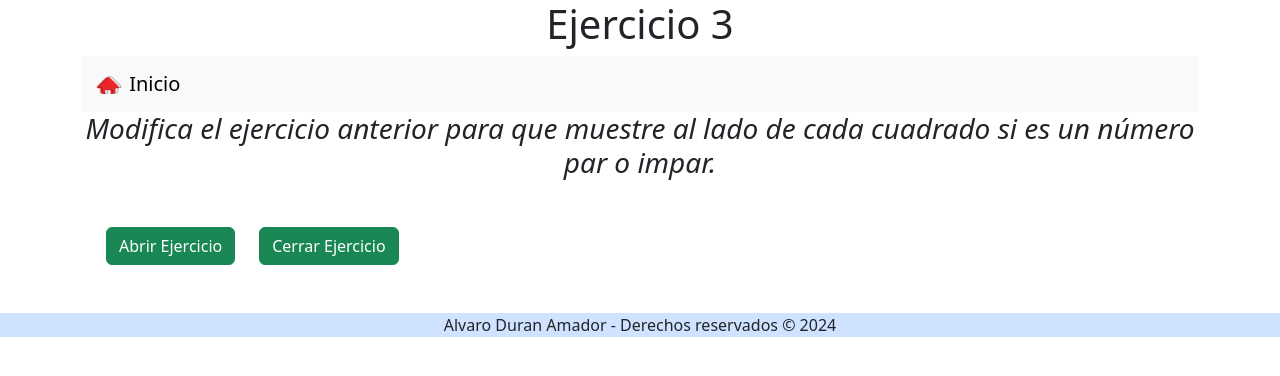
After one commit to alvaroduro/Tema2-DWES, a PHP site: page /ejercicios/ejer3/ejercicio3.php in a window 1280 px wide. The commit adds this page. Shown: the top 376 px of the page. Run offline with PHP 8.4, Linux system fonts and the light colour scheme.

Commit message:
ejercicio3

```diff
--- /dev/null
+++ b/soluciones_ejercicios/ejercicios/ejer3/ejercicio3.php
@@ -0,0 +1,55 @@
+<!DOCTYPE html>
+<html lang="es">
+
+<head>
+    <meta charset="UTF-8">
+    <meta name="viewport" content="width=device-width, initial-scale=1.0">
+    <title>Ejercicio 3</title>
+    <!--Incluimos BS-->
+    <?php require '../includes/boostrap.php'; ?>
+    <style>
+        #solucionEjer {
+            display: none;
+        }
+    </style>
+</head>
+
+<body>
+    <div class="container text-center">
+        <h1>Ejercicio 3</h1>
+        <?php require '../includes/nav.php'; ?>
+        <h3 class="titulo_ejercicio fst-italic">Modifica el ejercicio anterior para que muestre al lado de cada cuadrado si es un número par o impar.
+    </div>
+
+    <!--Botones-->
+    <div class="container botones d-flex my-5">
+        <button type="button" class="btn btn-success mx-4 btnAbrir" onclick="mostrarDiv()">Abrir Ejercicio</button>
+        <button type="button" class="btn btn-success btncerrar" onclick="ocultarDiv()">Cerrar Ejercicio</button>
+    </div>
+
+    <!--Div soluciones-->
+    <div class="container text-center my-5 border border-primary w-50 " id="solucionEjer">
+        <h4>Solución Ejercicio</h4>
+
+        <!--Solucion Ejercicio-->
+        <?php
+        $cuadrado;
+        //Variables
+        for ($i = 1; $i <= 30; $i++) {
+            $cuadrado = $i * $i;
+
+            //Comprobamos si es par o impar
+            if ($cuadrado % 2 == 0) {
+                echo "El cuadrado de <b>$i</b> es:   <i>$cuadrado</i> y es <b>par</b> </br>";
+            } else {
+                echo "El cuadrado de <b>$i</b> es:   <i>$cuadrado</i> y es <b>impar</b> </br>";
+            }
+        }
+        ?>
+    </div>
+</body>
+<!--Incluimos Footer-->
+<?php require '../includes/footer.php'; ?>
+<script src="../ejer1/ejercicio1.js"></script>
+
+</html>
--- a/soluciones_ejercicios/index.php
+++ b/soluciones_ejercicios/index.php
@@ -45,7 +45,7 @@
                     <p class="card-text">Modifica el ejercicio anterior para que muestre al lado de cada
                         cuadrado si es un número par o impar.
                     </p>
-                    <a href="#" class="btn btn-primary">Ir al ejercicio</a>
+                    <a href="ejercicios/ejer3/ejercicio3.php" class="btn btn-primary">Ir al ejercicio</a>
                 </div>
             </div>
         </div><!--Fin_Fila 1-->
```
